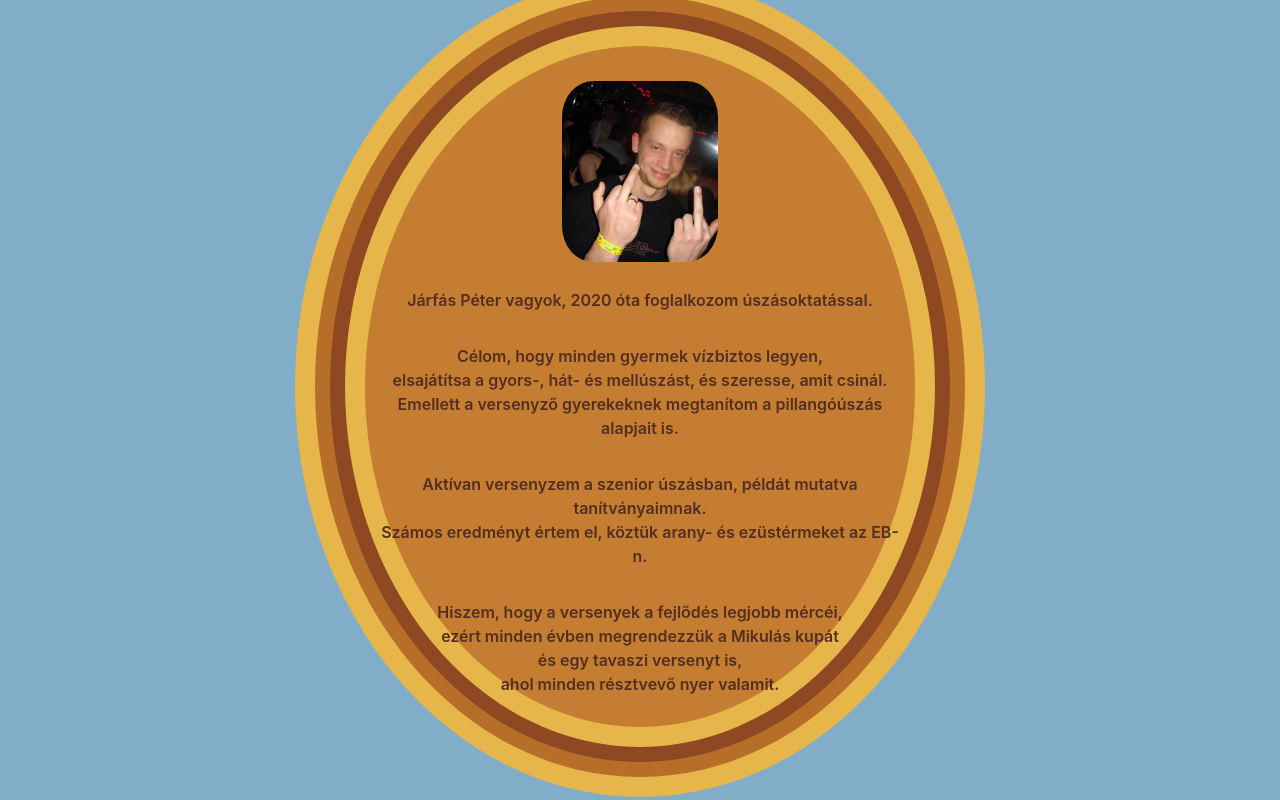
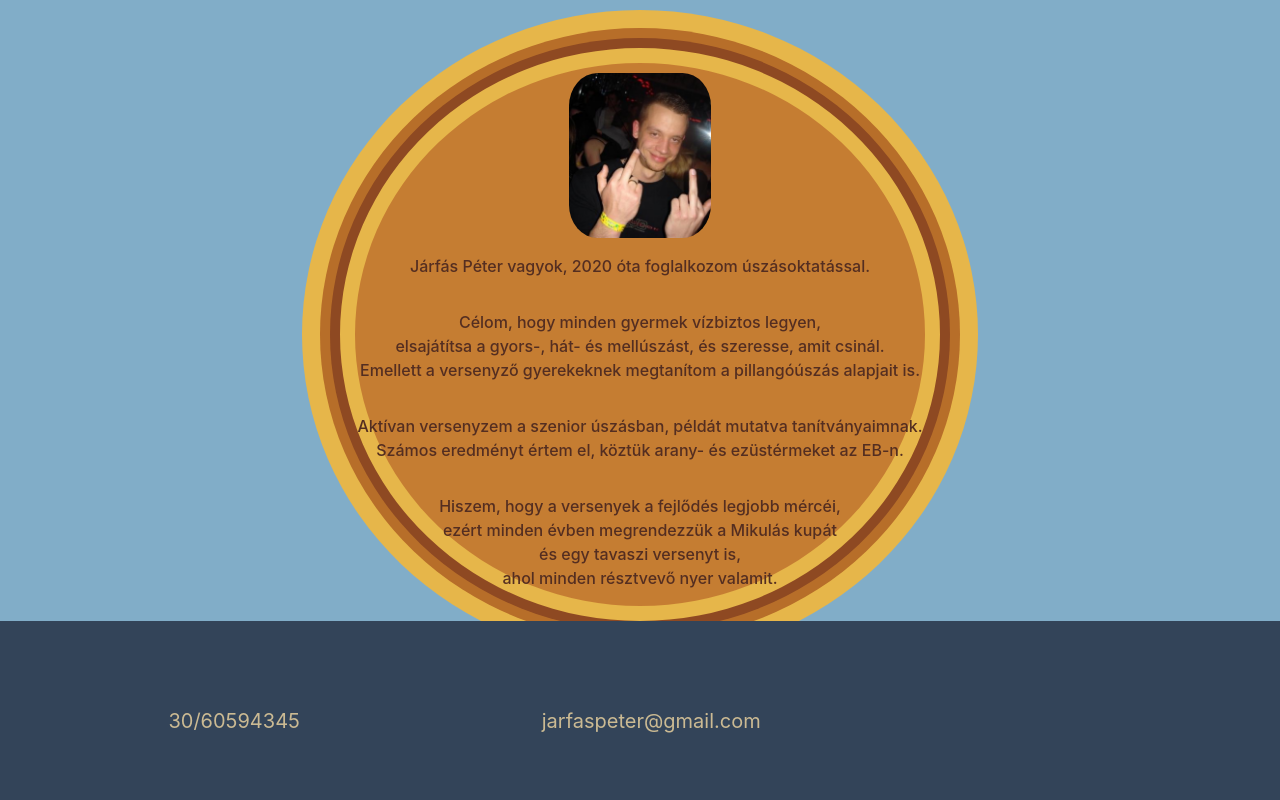
Before and after one commit to aszab1/peter-jarfas-website, a React (Vite) app: page /rolam in a window 1280 px wide. Shown: the top 800 px of the page. Built offline with nearby package versions, Linux system fonts and the light colour scheme; some icons are missing.

Commit message:
removed '/about' and flip happens on Home compnent now for smoother transition, still need to position the about and links to be the same as logo

```diff
--- a/src/components/About.jsx
+++ b/src/components/About.jsx
@@ -1,37 +1,78 @@
 import peter from '../assets/images/tucci.jpeg'
-import { useState, useEffect } from 'react'
-import { useNavigate } from 'react-router-dom'
-import { motion, AnimatePresence } from 'framer-motion'
+// import { useState, useEffect } from 'react'
+// import { useNavigate } from 'react-router-dom'
+import { motion } from 'framer-motion'
+
+
+// export default function About() {
+//   const [isFlipped, setIsFlipped] = useState(false)
+//   const navigate = useNavigate()
+
+//   const handleAboutClick = () => {
+//     setIsFlipped(true)
+//   }
+
+//   useEffect(() => {
+//     if (isFlipped) {
+//       const timer = setTimeout(() => {
+//         navigate('/')
+//       }, 900)
+//       return () => clearTimeout(timer)
+//     }
+//   }, [isFlipped, navigate])
+
+//   return (
+//     <AnimatePresence>
+//       {(
+//         <div className="about-container">
+//           <motion.div
+//             className="about"
+//             onClick={handleAboutClick}
+//             initial={{ rotateY: 0 }}
+//             animate={{ rotateY: isFlipped ? 90 : 0 }}
+//             exit={{ rotateY: 90, opacity: 0 }}
+//             transition={{ duration: 1, ease: 'easeInOut' }}>
+//             <img
+//               className="peter"
+//               src={peter}
+//               alt="Picture of Peter Jarfas"
+//             />
+//             <p>Járfás Péter vagyok, 2020 óta foglalkozom úszásoktatással.</p>
+//             <p>
+//               Célom, hogy minden gyermek vízbiztos legyen, <br />
+//               elsajátítsa a gyors-, hát- és mellúszást, és szeresse, amit csinál. <br />
+//               Emellett a versenyző gyerekeknek megtanítom a pillangóúszás alapjait is.
+//             </p>
+//             <p>
+//               Aktívan versenyzem a szenior úszásban, példát mutatva tanítványaimnak. <br />
+//               Számos eredményt értem el, köztük arany- és ezüstérmeket az EB-n.
+//             </p>
+//             <p>
+//               Hiszem, hogy a versenyek a fejlődés legjobb mércéi, <br />
+//               ezért minden évben megrendezzük a Mikulás kupát <br />és egy tavaszi versenyt is,
+//               <br /> ahol minden résztvevő nyer valamit.
+//             </p>
+//           </motion.div>
+//         </div>
+//       )}
+//       {/* <button className="back-button" onClick={handleAboutClick}>Vissza</button> */}
+//     </AnimatePresence>
+//   )
+// }
+
 
 
 export default function About() {
-  const [isFlipped, setIsFlipped] = useState(false)
-  const navigate = useNavigate()
-
-  const handleAboutClick = () => {
-    setIsFlipped(true)
-  }
-
-  useEffect(() => {
-    if (isFlipped) {
-      const timer = setTimeout(() => {
-        navigate('/')
-      }, 900)
-      return () => clearTimeout(timer)
-    }
-  }, [isFlipped, navigate])
-
   return (
-    <AnimatePresence>
-      {(
+    // <div className='star-container'>
     <div className="about-container">
       <motion.div
         className="about"
-            onClick={handleAboutClick}
         initial={{ rotateY: 0 }}
-            animate={{ rotateY: isFlipped ? 90 : 0 }}
+        animate={{ rotateY: 0 }}
         exit={{ rotateY: 90, opacity: 0 }}
-            transition={{ duration: 1, ease: 'easeInOut' }}>
+        transition={{ duration: 1, ease: 'easeInOut' }}
+      >
         <img
           className="peter"
           src={peter}
@@ -54,8 +95,6 @@
         </p>
       </motion.div>
     </div>
-      )}
-      {/* <button className="back-button" onClick={handleAboutClick}>Vissza</button> */}
-    </AnimatePresence>
+    // </div>
   )
 }
--- a/src/components/Home.jsx
+++ b/src/components/Home.jsx
@@ -3,26 +3,108 @@
 import { Icon } from '@iconify/react'
 import { Link as RouterLink, useNavigate } from 'react-router-dom'
 import { motion, AnimatePresence } from 'framer-motion'
+import About from './About'
+
+
+
+// export default function Home() {
+
+//   const [isFlipped, setIsFlipped] = useState(false)
+//   const navigate = useNavigate()
+
+//   const handleLogoClick = () => {
+//     setIsFlipped(true)
+//   }
+
+//   useEffect(() => {
+//     if (isFlipped) {
+//       const timer = setTimeout(() => {
+//         navigate('/rolam')
+//       }, 900)
+//       return () => clearTimeout(timer)
+//     }
+//   }, [isFlipped, navigate])
+
+//   return (
+//     <>
+//       <div className='star-container'>
+//         <div className='photo-div'>
+//           <RouterLink to="/kepek">
+//             <Icon className='photo-icon' icon='fa-solid:camera-retro'></Icon>
+//           </RouterLink>
+//         </div>
+//         <div className='logo-container'>
+//           <AnimatePresence mode='wait'>
+//             {!isFlipped && (
+//               <motion.img
+//                 onClick={handleLogoClick}
+//                 className='logo'
+//                 src={logo}
+//                 alt={`A logo of Peter's initials and the sea`}
+//                 initial={{ rotateY: 0 }}
+//                 animate={{ rotateY: 0 }}
+//                 exit={{ rotateY: 120, opacity: 0 }}
+//                 transition={{ duration: 1, ease: 'easeInOut' }}
+//                 key="front"
+//               />
+//             )}
+//             </AnimatePresence>
+//             <AnimatePresence>
+//               {isFlipped && (
+//               <motion.div
+//                 className='about-me'
+//                 initial={{ opacity: 0 }}
+//                 animate={{ rotateY: 0, opacity: 1 }}
+//                 exit={{ rotateY: -90 }}
+//                 transition={{ duration: 1, ease: 'easeInOut', opacity: 0}}
+//                 key="back"
+//               >
+//                 <RouterLink to='/rolam'></RouterLink>
+//               </motion.div>
+//             )}
+//           </AnimatePresence>
+//         </div>
+//         <div className='video-div'>
+//           <RouterLink to="/videok">
+//             <Icon className='video-icon' icon='hugeicons:camera-video' />
+//           </RouterLink>
+//         </div>
+//         <div className='awards-div'>
+//           <RouterLink to="/eredmenyek">
+//             <Icon className='awards-logo' icon='game-icons:trophy-cup'></Icon>
+//           </RouterLink>
+//         </div>
+//         <div className='classes-div'>
+//           <RouterLink to='/orarend-arak'>
+//             <Icon className='schedule-logo' icon='grommet-icons:schedules'></Icon>
+//           </RouterLink>
+//         </div>
+//         <div className='reviews-div'>
+//           <RouterLink to='/velemenyek'>
+//             <Icon className='comments-logo' icon='majesticons:comment-text-line'></Icon>
+//           </RouterLink>
+//         </div>
+//       </div>
+//       {/* <p>Ez egy példa a magyar betűk használatára: Á, É, Í, Ó, Ö, Ő, Ú, Ü, Ű</p> */}
+
+
+//     </>
+
+//   )
+// }
 
 
 
 export default function Home() {
-
   const [isFlipped, setIsFlipped] = useState(false)
-  const navigate = useNavigate()
 
   const handleLogoClick = () => {
     setIsFlipped(true)
   }
 
-  useEffect(() => {
-    if (isFlipped) {
-      const timer = setTimeout(() => {
-        navigate('/rolam')
-      }, 900)
-      return () => clearTimeout(timer)
-    }
-  }, [isFlipped, navigate])
+  const handleAboutClick = () => {
+    setIsFlipped(false)
+  }
 
   return (
     <>
@@ -47,18 +129,17 @@
                 key="front"
               />
             )}
-            </AnimatePresence>
-            <AnimatePresence>
-              {isFlipped && (
+            {isFlipped && (
               <motion.div
                 className='about-me'
                 initial={{ opacity: 0 }}
                 animate={{ rotateY: 0, opacity: 1 }}
                 exit={{ rotateY: -90 }}
-                transition={{ duration: 1, ease: 'easeInOut', opacity: 0}}
+                transition={{ duration: 1, ease: 'easeInOut', opacity: 0 }}
                 key="back"
+                onClick={handleAboutClick}
               >
-                <RouterLink to='/rolam'></RouterLink>
+                <About />
               </motion.div>
             )}
           </AnimatePresence>
@@ -84,10 +165,6 @@
           </RouterLink>
         </div>
       </div>
-      {/* <p>Ez egy példa a magyar betűk használatára: Á, É, Í, Ó, Ö, Ő, Ú, Ü, Ű</p> */}
-
-
     </>
-
   )
 }
--- a/src/styles/components/About.scss
+++ b/src/styles/components/About.scss
@@ -2,40 +2,38 @@
   display: flex;
   justify-content: center;
   align-items: center;
-  margin: 50px;
-  margin-top: 1em;
-  // height: 100vh;
+  // margin: 50px;
+  position: relative;
+  margin: 0 auto;
 }
 
 .about {
   width: 50%; /* same as logo size */
-  height: 80%; /* same as logo size */
-  padding: 15px;
-  margin: 10px;
+  height: 50%; /* same as logo size */
+  padding: 0;
+  margin-top: 3em;
   border-radius: 50%;
   background-color: #c57d32;
-  border: 20px solid #e6b64a;
+  border: 15px solid #e6b64a;
   box-shadow:
-  0 0 0 15px #8e4922,
-  0 0 0 30px #b76e29,
-  0 0 0 50px #e6b64a;
+  0 0 0 10px #8e4922,
+  0 0 0 20px #b76e29,
+  0 0 0 38px #e6b64a;
   display: flex;
   flex-direction: column;
   justify-content: center;
   align-items: center;
   text-align: center;
   color: #542e21;
-  font-weight: 600;
+  font-weight: 500;
   cursor: pointer;
 }
 
 .peter {
-  width: 30%;
-  height: 40%;
+  width: 25%;
+  height: 30%;
   border-radius: 20%;
-  margin: 10px;
-  margin-top: 20px;
-
+  margin-top: 10px;
 }
 .back-button {
   position: absolute;
--- a/src/styles/components/Home.scss
+++ b/src/styles/components/Home.scss
@@ -4,7 +4,7 @@
 }
 
 .logo {
-  width: 50%;
+  width: 55%;
   height: 50%;
   padding: 0;
   cursor: pointer;
```
Lines whose indentation alone changed are shown as unchanged.
